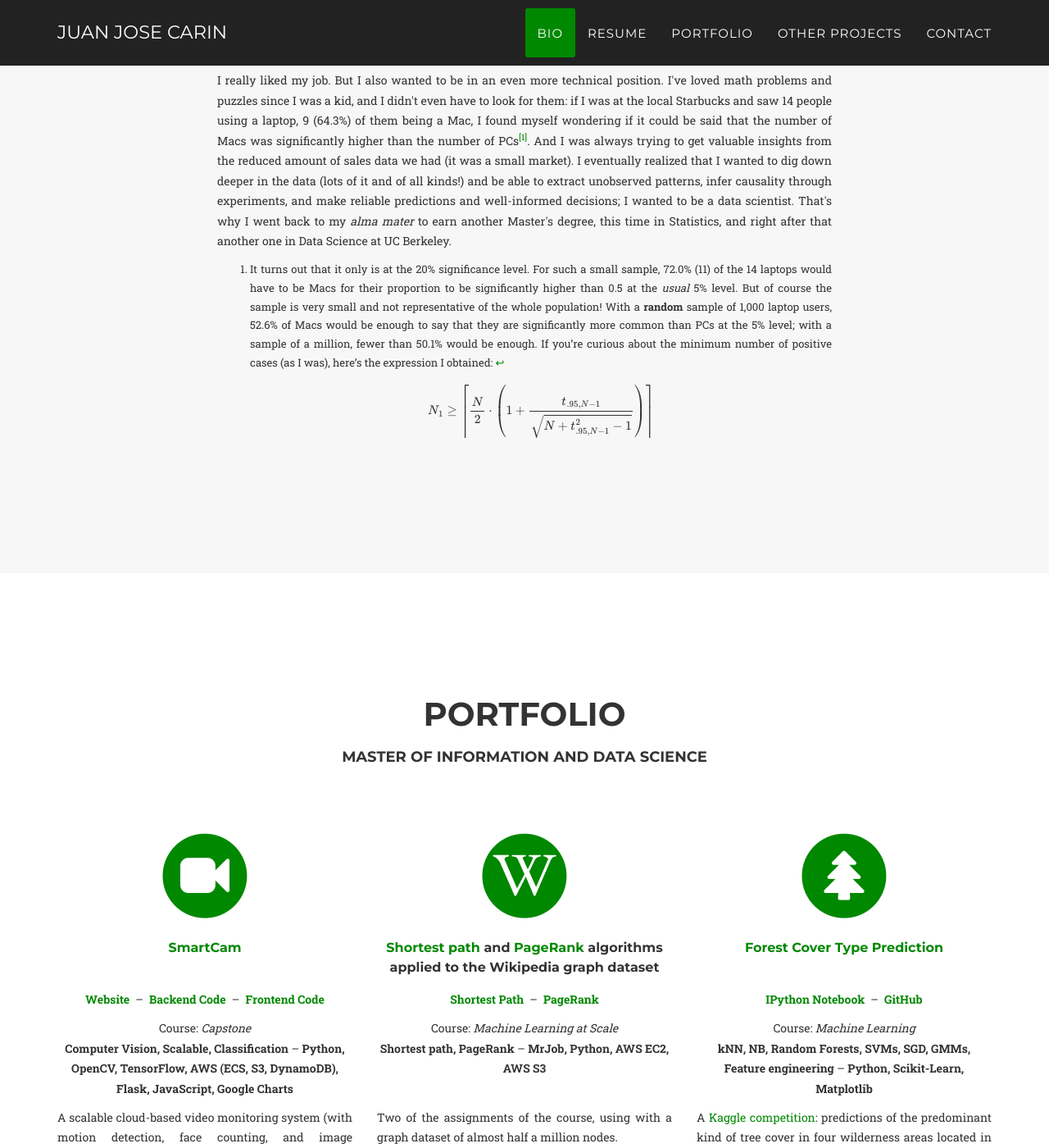
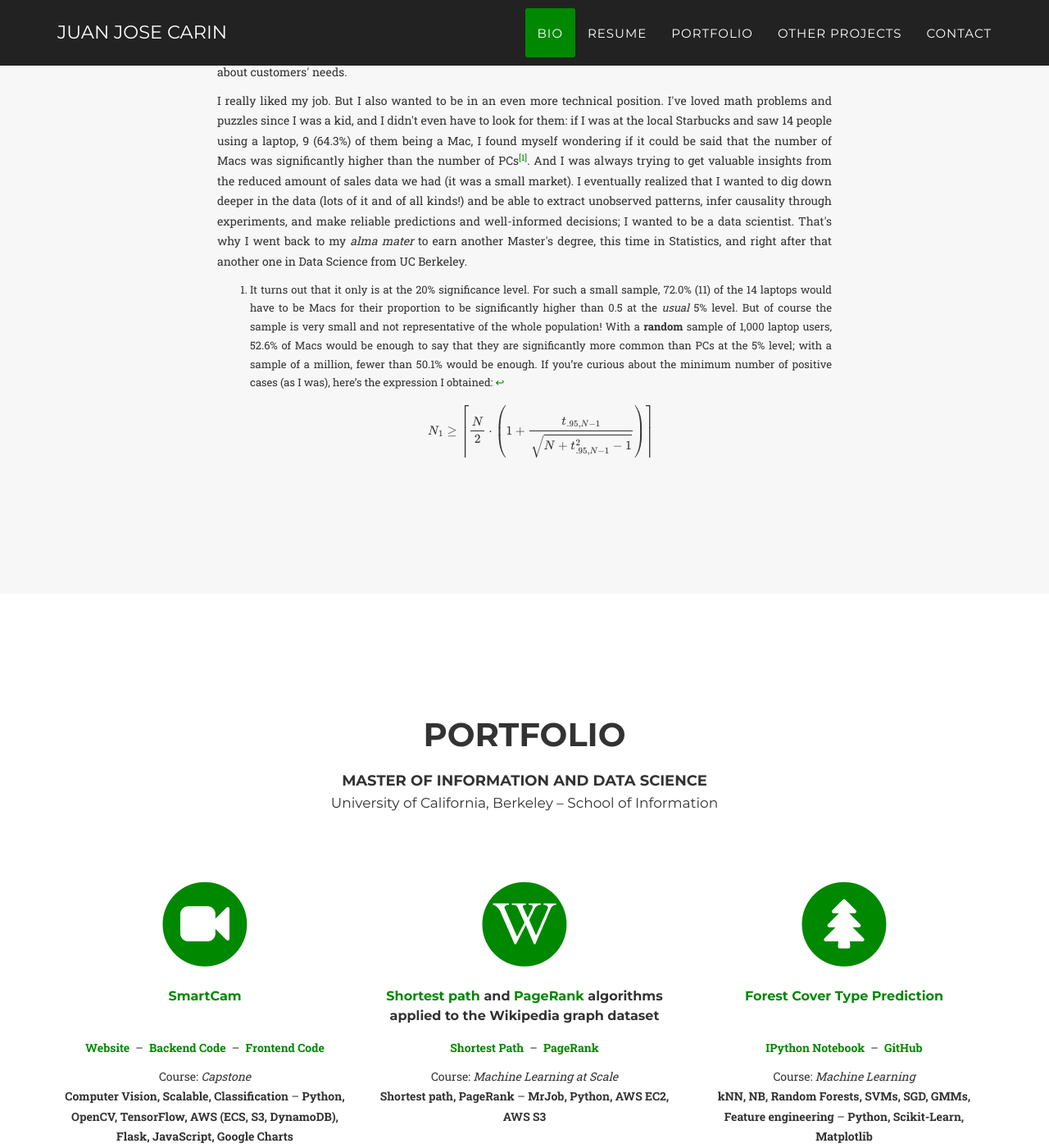
Before and after one commit to juanjocarin/juanjocarin.github.io, a Jekyll site: the page built from index.html, in a window 1280 px wide and 1400 px high, scrolled down 1765 px. Shown: the whole window at 82% size. Built offline with Jekyll 4.4.1, drawn with Linux system fonts in a browser that asks for light colours; some web fonts are replaced; formulas are drawn with MathJax 3; some of the changed text lies outside the part shown.

Commit message:
links and schools

```diff
--- a/_includes/bio.html
+++ b/_includes/bio.html
@@ -17,14 +17,15 @@
                 </div>
                 <div class="col-lg-8 col-lg-offset-2 text-justify" id="fr1">
                     <!--class="large"-->
-                    <p>I really liked my job. But I also wanted to be in an even more technical position. I've loved math problems and puzzles since I was a kid, and I didn't even have to look for them: if I was at the local Starbucks and saw 14 people using a laptop, 9 (64.3%) of them being a Mac, I found myself wondering if it could be said that the number of Macs was significantly higher than the number of PCs<a href="#fn1" name="fr1" class="fn"><sup>[1]</sup></a>. And I was always trying to get valuable insights from the reduced amount of sales data we had (it was a small market). I eventually realized that I wanted to dig down deeper in the data (lots of it and of all kinds!) and be able to extract unobserved patterns, infer causality through experiments, and make reliable predictions and well-informed decisions; I wanted to be a data scientist. That's why I went back to my <em>alma mater</em> to earn another Master's degree, this time in Statistics, and right after that another one in Data Science at UC Berkeley.</p>
+                    <p>I really liked my job. But I also wanted to be in an even more technical position. I've loved math problems and puzzles since I was a kid, and I didn't even have to look for them: if I was at the local Starbucks and saw 14 people using a laptop, 9 (64.3%) of them being a Mac, I found myself wondering if it could be said that the number of Macs was significantly higher than the number of PCs<a href="#fn1" name="fr1" class="fn"><sup>[1]</sup></a>. And I was always trying to get valuable insights from the reduced amount of sales data we had (it was a small market). I eventually realized that I wanted to dig down deeper in the data (lots of it and of all kinds!) and be able to extract unobserved patterns, infer causality through experiments, and make reliable predictions and well-informed decisions; I wanted to be a data scientist. That's why I went back to my <em>alma mater</em> to earn another Master's degree<!--<a href="#fn2" name="fr2" class="fn"><sup>[2]</sup></a>-->, this time in Statistics, and right after that another one in Data Science from UC Berkeley.</p>
                 </div>
                 <div class="anchor" id="fn1"></div>
                 <div class="col-lg-8 col-lg-offset-2 text-justify">
                     <ol class="smaller">
                         <li><p class="smaller">It turns out that it only is at the 20% significance level. For such a small sample, 72.0% (11) of the 14 laptops would have to be Macs for their proportion to be significantly higher than 0.5 at the <em>usual</em> 5% level. But of course the sample is very small and not representative of the whole population! With a <strong>random</strong> sample of 1,000 laptop users, 52.6% of Macs would be enough to say that they are significantly more common than PCs at the 5% level; with a sample of a million, fewer than 50.1% would be enough. If you&rsquo;re curious about the minimum number of positive cases (as I was), here&rsquo;s the expression I obtained: <a href="#fr1">↩</a>
-                    <br />$$N_1 \geq \left \lceil \frac{N}{2} \cdot \left(1 + \frac{t_{.95,N-1}}{\sqrt{N+t_{.95,N-1}^2-1}}\right) \right \rceil$$
+                    <br id="fn2">$$N_1 \geq \left \lceil \frac{N}{2} \cdot \left(1 + \frac{t_{.95,N-1}}{\sqrt{N+t_{.95,N-1}^2-1}}\right) \right \rceil$$
                     <!--<a href="#fnref:1" title="Return to article" class="reversefootnote">↩</a>--></p></li>
+                        <!--<li><p id="fn2" class="smaller">That program is offered jointly by <em>Universidad Polit&eacute;cnica de Madrid</em> (School of Telecommunications Engineering) and <em>Universidad Complutense de Madrid</em> (Faculty of Mathematics).<a href="#fr1">↩</a></p></li>-->
                     </ol>
 
                     <!--<p><a name="fn1" href="#fr1"><sup>1</sup></a> It turns out that it only is at the 20% significance level. For such a small sample, 72.0% (11) of the 14 laptops would have to be Macs for their proportion to be significantly higher than 0.5 at the <em>usual</em> 5% level. But of course the sample is very small and not representative of the whole population! With a <strong>random</strong> sample of 1,000 laptop users, 52.6% of Macs would be enough to say that they are significantly more common than PCs at the 5% level (with a sample of a million, fewer than 50.1% would be enough). If you&rsquo;re curious about the minimum number of positive cases (as I was), here&rsquo;s the expression I got:
--- a/_includes/others.html
+++ b/_includes/others.html
@@ -5,10 +5,10 @@
             <div class="row">
                 <div class="col-lg-12 text-center">
                     <h2 class="section-heading">Other Projects</h2>
-                        <h3 class="section-subheading" id="MIDS">Master of Information and Data Science</h3>
+                        <h3 class="section-subheading" id="MIDS" style="line-height: 1.5;">Master of Information and Data Science<span style="font-weight:normal;font-size: 17px;text-transform:none;"><br>University of California, Berkeley &ndash; School of Information</span></h3>
                 </div>
             </div>
-            <div class="row">
+
                 <div class="col-lg-8 col-lg-offset-2 text-justify">
 
     <h4 class="service-heading"><a href="https://github.com/juanjocarin/W261-Machine-Learning-At-Scale" target="_blank">Machine Learning at Scale</a></h4>
--- a/_includes/portfolio.html
+++ b/_includes/portfolio.html
@@ -4,7 +4,7 @@
             <div class="row text-center">
                 <div class="col-lg-12 text-center">
                     <h2 class="section-heading">Portfolio</h2>
-                    <h3 class="section-subheading" id="MIDS">Master of Information and Data Science</h3>
+                    <h3 class="section-subheading" id="MIDS" style="line-height: 1.5;">Master of Information and Data Science<span style="font-weight:normal;font-size: 17px;text-transform:none;"><br>University of California, Berkeley &ndash; School of Information</span></h3>
                 </div>
             </div>
 
@@ -91,7 +91,7 @@
                 </div>
             <div class="row">
             </div>
-            <h3 class="section-subheading" id="TECI">M.S. in Statistical and Computational Information Processing</h3>
+            <h3 class="section-subheading" id="TECI" style="line-height: 1.5;">M.S. in Statistical &amp; Computational Information Processing<span style="font-weight:normal;font-size: 17px;text-transform:none;"><br><em>Universidad Polit&eacute;cnica de Madrid</em> &ndash; School of Telecom. Eng.</span></h3>
             <div class="col-md-4">
                 <span class="fa-stack fa-4x">
                     <a href="https://drive.google.com/file/d/0B3cqLO1xs1GITWtUdVJjQnhEWVk/view?usp=sharing" class="portfolio-link" data-toggle="modal" target="_blank">
--- a/_includes/welcome.html
+++ b/_includes/welcome.html
@@ -11,7 +11,7 @@
             <div class="row">
                 <div class="col-lg-8 col-lg-offset-2 text-justify">
                     <!--class="large"-->
-                    <p>I'm Juan Jose (or just Juanjo). Here I'd like to share a little <a class="page-scroll" href="#bio">about me</a> and some of the projects I've worked on to obtain my last two master's degrees: an academic one in <strong><a href="#TECI">Statistical &amp; Computational Information Processing</a></strong> at <a href="http://www.upm.es/portal/site/institucional/template.PAGE/menuitem.fe392479f15c1fe7a23dd510907c46a8/?javax.portlet.tpst=d4adc2b01545fee7a23dd510907c46a8&amp;javax.portlet.prp_d4adc2b01545fee7a23dd510907c46a8=cod%3D9.7%26cod2%3D9%26orden%3DDENOMINACION_AMBITO%26opcion%3Ddetalle%26mostrar%3DDENOMINACION&amp;javax.portlet.begCacheTok=com.vignette.cachetoken&amp;javax.portlet.endCacheTok=com.vignette.cachetoken" target="_blank">UPM</a>, and a professional one in <strong><a href="#MIDS">Information and Data Science</a></strong> at <a href="https://datascience.berkeley.edu/academics/curriculum/" target="_blank">UC Berkeley</a>.</p>
+                    <p>I'm Juan Jose (or just Juanjo). Here I'd like to share a little <a class="page-scroll" href="#bio">about me</a> and some of the projects I've worked on to obtain my last two master's degrees: an academic one in <strong><a href="#TECI">Statistical &amp; Computational Information Processing</a></strong> from <em><a href="http://www.upm.es/portal/site/internacional/template.PAGE/menuitem.01ef728ca98eb5b027286f10907c46a8/?javax.portlet.tpst=7cc1087dc6968f3727286f10907c46a8&javax.portlet.prp_7cc1087dc6968f3727286f10907c46a8=cod%3D9.7%26cod2%3D9%26orden%3DDENOMINACION_AMBITO%26opcion%3Ddetalle%26mostrar%3DDENOMINACION&javax.portlet.begCacheTok=com.vignette.cachetoken&javax.portlet.endCacheTok=com.vignette.cachetoken" target="_blank">Universidad Polit&eacute;cnica de Madrid</a></em>, and a professional one in <strong><a href="#MIDS">Information and Data Science</a></strong> from <a href="https://datascience.berkeley.edu/academics/curriculum/" target="_blank">University of California, Berkeley</a>.</p>
                 </div>
             </div>
             <div class="row">
```
Also changed, not shown: 11 other files.
